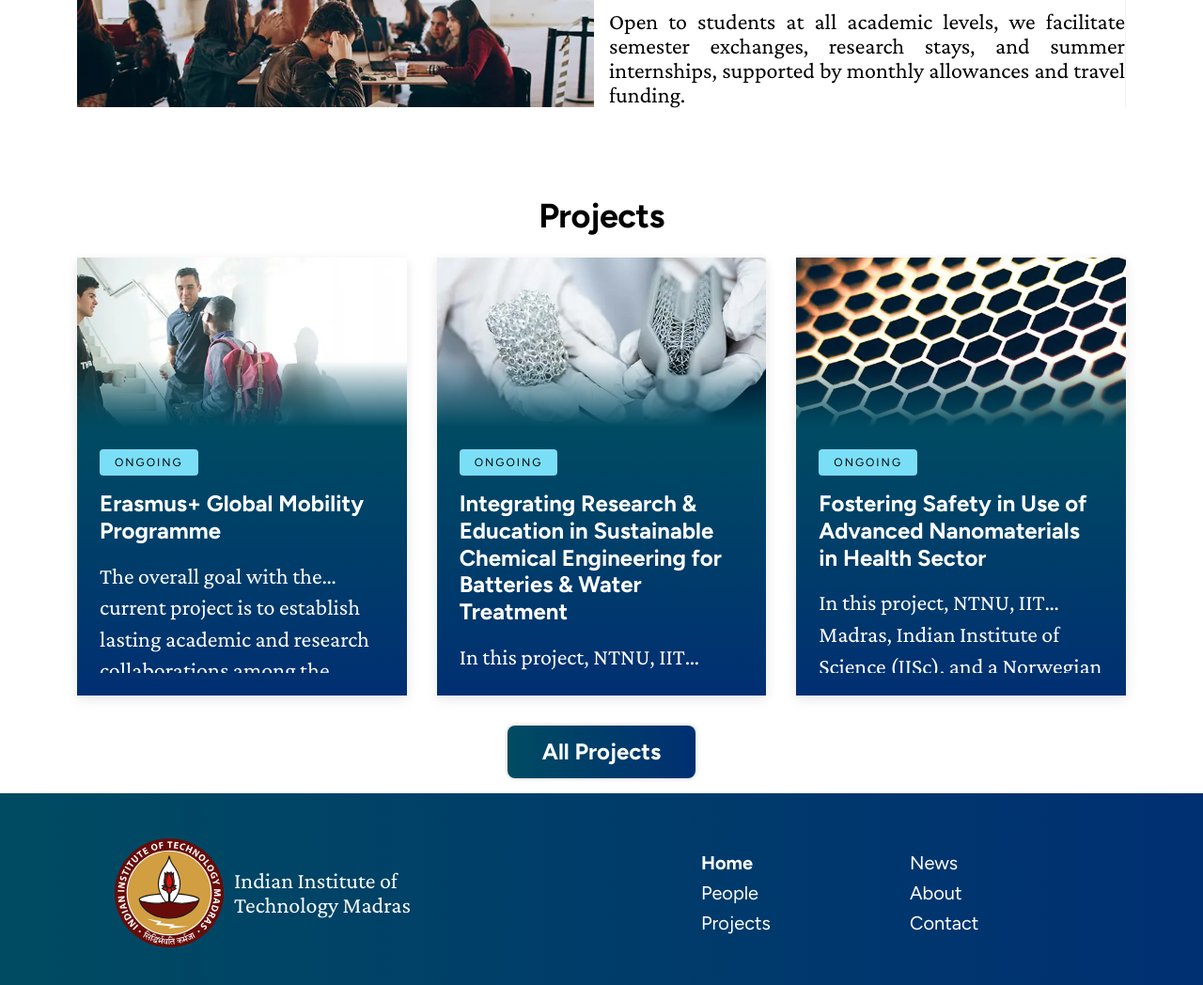
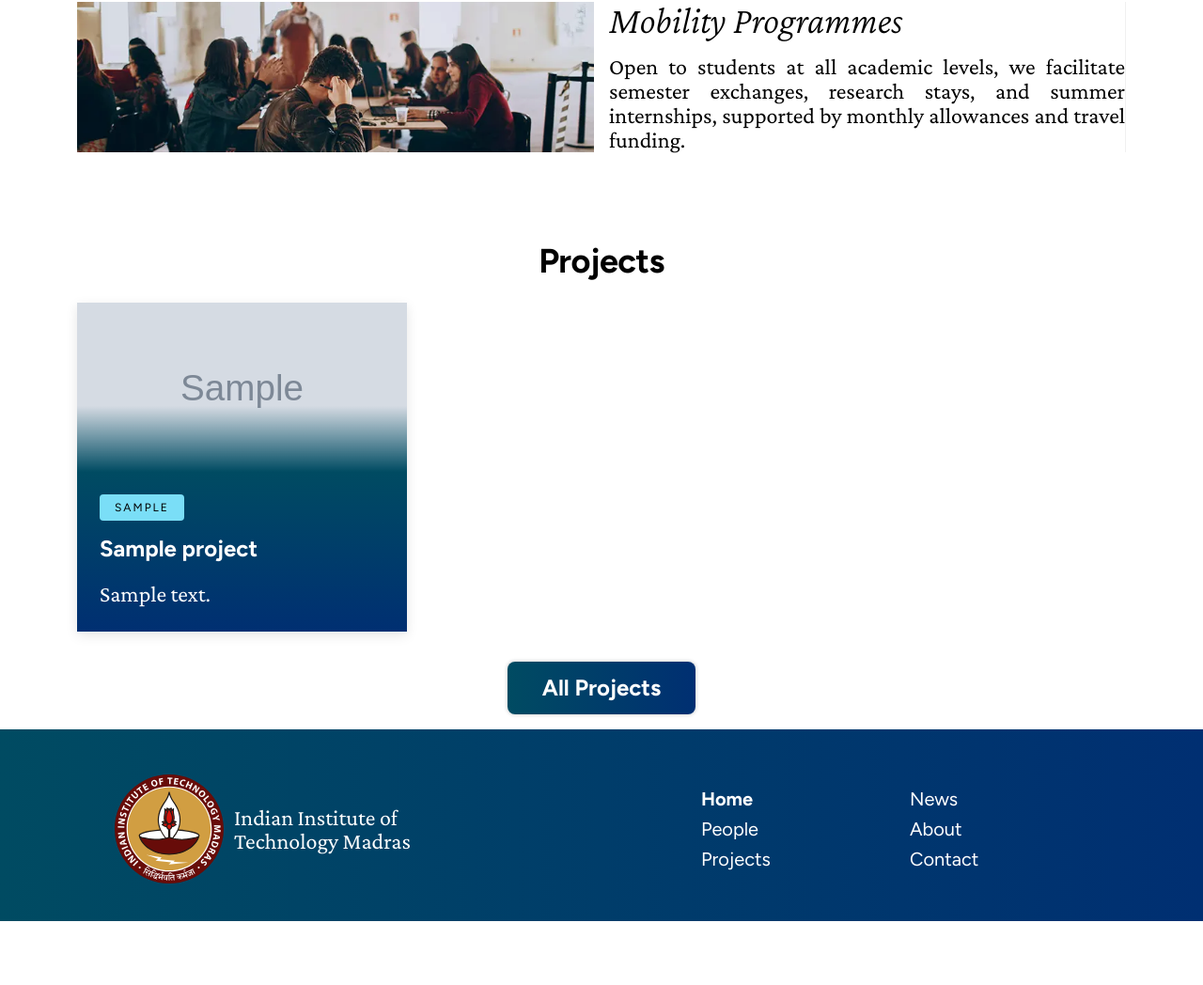
Before and after one commit to samjoshua2002/IndoNorway, a PHP site: page / in a window 1280 px wide. Shown: the part 2124-3172 px from the top of the page at 94% size. After the commit the page ends 3104 px from the top, so only its background shows below. Run offline with PHP 8.4, Linux system fonts and the light colour scheme; data comes from the database, SQL or seed files in the repository; tables that the repository leaves empty or names only in its code hold one stand-in row (values such as "Sample post"); grey boxes marked "Sample" are stand-in pictures.

Commit message:
feat: Enhance project and hero sections with dynamic data loading and improved layout

```diff
--- a/components/HeroSection.php
+++ b/components/HeroSection.php
@@ -14,7 +14,7 @@ if ($result && $result->num_rows > 0) {
 }
 ?>
 
-<div class="container pt-5 ">
+<div class="container pt-5 pb-0 pb-md-5">
     <div class="row g-4 align-items-stretch">
         <!-- Left Column: Carousel -->
         <div class="col-12 col-lg-8 d-flex flex-column">
--- a/components/ProjectSection.php
+++ b/components/ProjectSection.php
@@ -1,86 +1,102 @@
+<?php
+// Connect to database
+$conn = include __DIR__ . '/../database.php';
+
+// Fetch latest 3 projects where title is present
+// Image allows null (will use default)
+$sql = "SELECT id, title, category, image, overview , Description FROM projects
+        WHERE title IS NOT NULL AND title != ''
+        ORDER BY id DESC LIMIT 3";
+$result = $conn->query($sql);
+?>
 <div class="container section-padding mb-3">
     <p class="title-dark text-center mb-4">Projects</p>
 
     <div class="activity-cards">
-        <!-- Project Card 1 -->
-        <div class="activity-card-01 card-item">
+        <?php
+        if ($result && $result->num_rows > 0) {
+            $count = 0;
+            while ($row = $result->fetch_assoc()) {
+                $count++;
+                $id = $row['id'];
+                $title = htmlspecialchars($row['title']);
+                $category = htmlspecialchars($row['category'] ?? '');
+                $overview = htmlspecialchars($row['Description'] ?? '');
+
+                // Image handling
+                $imagePath = 'assets/files/projects/placeholder-batteries.webp';
+                if (!empty($row['image'])) {
+                    $imagePath = 'assets/files/projects/' . htmlspecialchars($row['image']);
+                }
+
+                // Dynamic class for cards
+                $cardClass = ($count == 1) ? 'activity-card-01' : 'activity-card-' . $count;
+                ?>
+                <!-- Project Card <?php echo $count; ?> -->
+                <div class="<?php echo $cardClass; ?> card-item"
+                    onclick="window.location.href='InnerProjects.php?id=<?php echo $id; ?>'" style="cursor: pointer;">
                     <div class="card-image-container">
-                <img src="assets/files/home/projectCard-erasmus.webp" alt="Erasmus Global Mobility Programme" class="card-01-img">
+                        <img src="<?php echo $imagePath; ?>" alt="<?php echo $title; ?>" class="card-01-img"
+                            onerror="this.onerror=null;this.src='assets/files/projects/placeholder-batteries.webp';">
                         <div class="image-gradient-overlay"></div>
                     </div>
                     <div class="card-01-text">
+                        <?php if (!empty($category)): ?>
                         <div class="project-status-02">
-                    <span class="ongoing">ONGOING</span>
+                            <span class="ongoing">
+                                <?php echo $category; ?>
+                            </span>
                         </div>
-                <h3 class="project-title">Erasmus+ Global Mobility Programme</h3>
+                        <?php endif; ?>
+
+                        <h3 class="project-title">
+                            <?php echo $title; ?>
+                        </h3>
+
+                        <?php if (!empty($overview)): ?>
                         <p class="project-description">
-                    The overall goal with the current project is to establish lasting academic and research collaborations among the partners. This is expected to be achieved by: a) educating students through mobility and exchange stays, b) educating...
+                            <?php echo $overview; ?>
                         </p>
+                        <?php endif; ?>
                     </div>
                 </div>
-
-        <!-- Project Card 2 -->
-        <div class="activity-card-2 card-item">
-            <div class="card-image-container">
-                <img src="assets/files/home/projectCard-batteries.webp" alt="Sustainable Chemical Engineering" class="card-01-img">
-                <div class="image-gradient-overlay"></div>
-            </div>
-            <div class="card-01-text">
-                <div class="project-status-02">
-                    <span class="ongoing">ONGOING</span>
-                </div>
-                <h3 class="project-title">
-                    Integrating Research & Education in Sustainable Chemical Engineering for Batteries & Water Treatment
-                </h3>
-                <p class="project-description">
-                    In this project, NTNU, IIT Madras, and North Carolina State University (NCSU) will work together to achieve internationalization and benchmarking of NTNU's unique...
-                </p>
-            </div>
-        </div>
-
-        <!-- Project Card 3 -->
-        <div class="activity-card-3 card-item">
-            <div class="card-image-container">
-                <img src="assets/files/home/projectCard-nanomaterials.webp" alt="Advanced Nanomaterials" class="card-01-img">
-                <div class="image-gradient-overlay"></div>
-            </div>
-            <div class="card-01-text">
-                <div class="project-status-02">
-                    <span class="ongoing">ONGOING</span>
-                </div>
-                <h3 class="project-title">
-                    Fostering Safety in Use of Advanced Nanomaterials in Health Sector
-                </h3>
-                <p class="project-description">
-                    In this project, NTNU, IIT Madras, Indian Institute of Science (IISc), and a Norwegian biotech startup Lybe Scientific will work together to develop capacity-building programs for students and researchers with...
-                </p>
-            </div>
-        </div>
+                <?php
+            }
+        } else {
+            // Fallback if no projects found or error
+            echo '<p class="text-center text-muted">No projects available at the moment.</p>';
+        }
+        ?>
     </div>
 
     <!-- All Projects Button -->
     <div class="d-flex justify-content-center mt-4">
+        <a href="Projects.php" style="text-decoration: none;">
             <button class="buttons-bt-24-pt-sans-dark">
                 <span class="_24-pt-button">All Projects</span>
             </button>
+        </a>
     </div>
 </div>
 
 <style>
     .section-padding {
-    padding-top: 1.5rem !important; /* Mobile */
+        padding-top: 1.5rem !important;
+        /* Mobile */
     }
 
     @media (min-width: 992px) {
         .section-padding {
-        padding-top: 3rem !important; /* Desktop */
+            padding-top: 3rem !important;
+            /* Desktop */
         }
     }
 
     /* Activity Cards Container - Full width */
     .activity-cards {
         display: grid;
-    grid-template-columns: 1fr; /* Single column by default */
+        grid-template-columns: 1fr;
+        /* Single column by default */
         gap: 24px;
         width: 100%;
         max-width: 100%;
@@ -131,34 +147,31 @@
         left: 0;
         right: 0;
         height: 80px;
-    background: linear-gradient(
-        to bottom,
+        background: linear-gradient(to bottom,
                 transparent 0%,
-        #004B62 100%
-    );
+                #004B62 100%);
         transition: background 0.3s ease;
         pointer-events: none;
-    transform: translateZ(0); /* Fix flickering */
-    backface-visibility: hidden; /* Fix flickering */
-    will-change: background; /* Optimize animation */
+        transform: translateZ(0);
+        /* Fix flickering */
+        backface-visibility: hidden;
+        /* Fix flickering */
+        will-change: background;
+        /* Optimize animation */
     }
 
     /* Hover effect for gradient overlay */
     .card-item:hover .image-gradient-overlay {
-    background: linear-gradient(
-        to bottom,
+        background: linear-gradient(to bottom,
                 transparent 0%,
-        rgba(0, 47, 114, 1) 100%
-    );
+                rgba(0, 47, 114, 1) 100%);
     }
 
     /* Card Text Container - Full width */
     .card-01-text {
-    background: linear-gradient(
-        180deg,
+        background: linear-gradient(180deg,
                 rgba(0, 75, 98, 1) 0%,
-        rgba(0, 47, 114, 1) 100%
-    );
+                rgba(0, 47, 114, 1) 100%);
         padding: 24px;
         display: flex;
         flex-direction: column;
@@ -170,11 +183,9 @@
 
     /* Card hover changes both image gradient AND card background */
     .card-item:hover .card-01-text {
-    background: linear-gradient(
-        180deg,
+        background: linear-gradient(180deg,
                 rgba(0, 47, 114, 1) 0%,
-        rgba(0, 47, 114, 1) 100%
-    );
+                rgba(0, 47, 114, 1) 100%);
     }
 
     /* Project Status Badge */
@@ -214,14 +225,17 @@
 
         /* Line clamping for title - Maximum 5 lines */
         display: -webkit-box;
-    -webkit-line-clamp: 5; /* Max 5 lines for title */
+        -webkit-line-clamp: 5;
+        /* Max 5 lines for title */
         -webkit-box-orient: vertical;
         overflow: hidden;
         text-overflow: ellipsis;
 
         /* Minimum height to ensure at least 1 line is visible */
-    min-height: calc(1.2em * 1); /* 1 line minimum */
-    max-height: calc(1.2em * 5); /* 5 lines maximum */
+        min-height: calc(1.2em * 1);
+        /* 1 line minimum */
+        max-height: calc(1.2em * 5);
+        /* 5 lines maximum */
     }
 
     /* Project Description with line clamping */
@@ -238,13 +252,15 @@
 
         /* Line clamping for description - Dynamic based on title lines */
         display: -webkit-box;
-    -webkit-line-clamp: 6; /* Maximum total lines (title + description) */
+        -webkit-line-clamp: 6;
+        /* Maximum total lines (title + description) */
         -webkit-box-orient: vertical;
         overflow: hidden;
         text-overflow: ellipsis;
 
         /* Flexible height - fills remaining space */
-    min-height: calc(1.4em * 1); /* 1 line minimum */
+        min-height: calc(1.4em * 1);
+        /* 1 line minimum */
     }
 
     /* JavaScript will dynamically adjust the line clamping */
@@ -253,7 +269,8 @@
         flex-direction: column;
         gap: 12px;
         flex: 1;
-    min-height: 0; /* Important for flex children to respect overflow */
+        min-height: 0;
+        /* Important for flex children to respect overflow */
     }
 
     /* All Projects Button */
@@ -308,7 +325,8 @@
             flex: 1;
             display: flex;
             flex-direction: column;
-        min-height: 0; /* Important for flex children */
+            min-height: 0;
+            /* Important for flex children */
         }
 
         .project-title {
@@ -423,7 +441,8 @@
     }
 
     /* Fix for Safari line-clamp */
-.project-title, .project-description {
+    .project-title,
+    .project-description {
         display: -webkit-box;
         display: -moz-box;
         display: box;
@@ -431,7 +450,7 @@
 </style>
 
 <script>
-document.addEventListener('DOMContentLoaded', function() {
+    document.addEventListener('DOMContentLoaded', function () {
         // Fix flickering by pre-loading hover states
         const cards = document.querySelectorAll('.card-item');
 
@@ -450,7 +469,7 @@ document.addEventListener('DOMContentLoaded', function() {
         });
 
         // Adjust on window resize
-    window.addEventListener('resize', function() {
+        window.addEventListener('resize', function () {
             document.querySelectorAll('.card-item').forEach(card => {
                 const title = card.querySelector('.project-title');
                 const description = card.querySelector('.project-description');
```
Also changed, not shown: components/Projects.php (+7 -5 lines), components/innerprojects.php (+11 -3 lines). Lines whose indentation alone changed are shown as unchanged.
